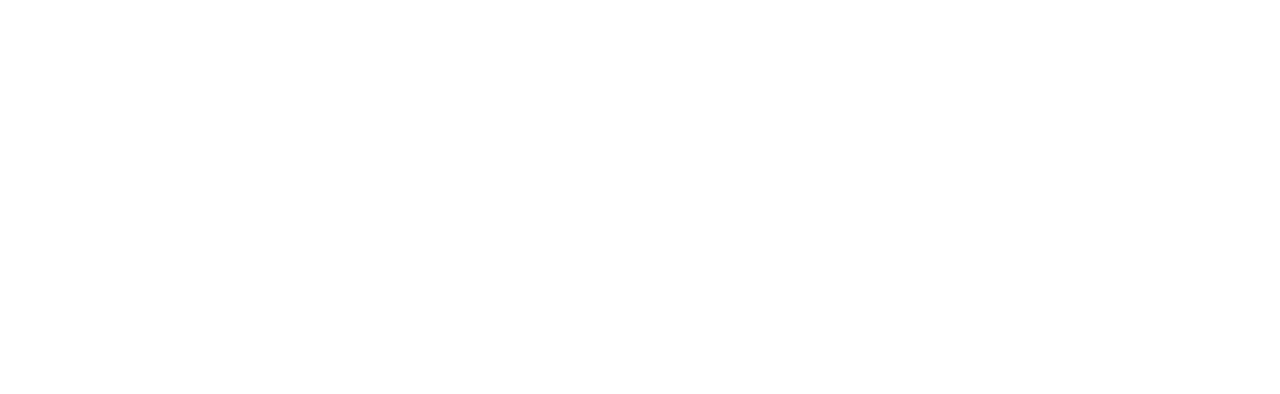
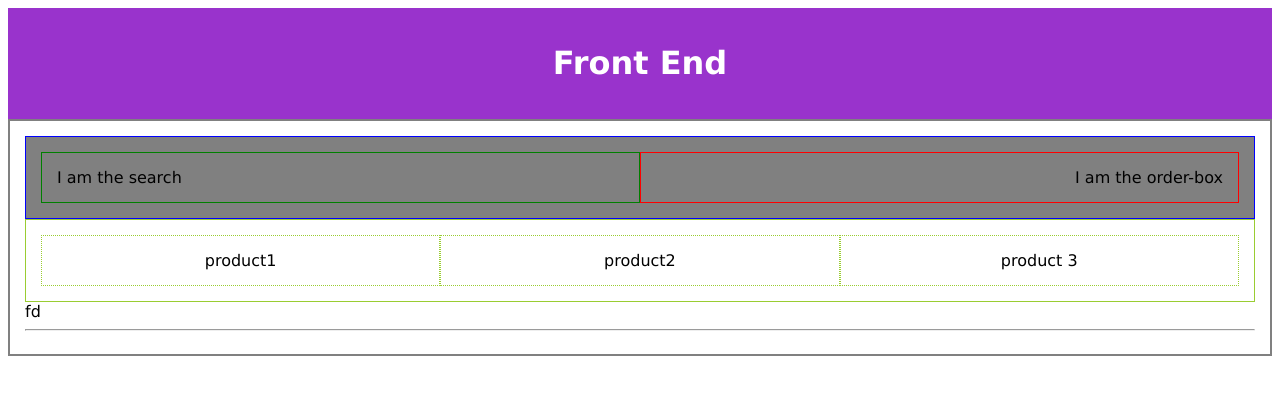
Before and after one commit to Tpseftel/Pure-Javascript-Challenge, a plain HTML site: page index.html in a window 1280 px wide. Drawn offline with Linux system fonts and the light colour scheme.

Commit message:
Backbone html Structure

```diff
--- a/css/styles.css
+++ b/css/styles.css
@@ -0,0 +1,124 @@
+/* Grid  */
+* {
+    box-sizing: border-box;
+}
+
+.row::after {
+    content: "";
+    clear: both;
+    display: table;
+}
+
+[class*="col-"] {
+    float: left;
+    padding: 15px;
+}
+
+.col-1 {
+    width: 8.33%;
+}
+
+.col-2 {
+    width: 16.66%;
+}
+
+.col-3 {
+    width: 25%;
+}
+
+.col-4 {
+    width: 33.33%;
+}
+
+.col-5 {
+    width: 41.66%;
+}
+
+.col-6 {
+    width: 50%;
+}
+
+.col-7 {
+    width: 58.33%;
+}
+
+.col-8 {
+    width: 66.66%;
+}
+
+.col-9 {
+    width: 75%;
+}
+
+.col-10 {
+    width: 83.33%;
+}
+
+.col-11 {
+    width: 91.66%;
+}
+
+.col-12 {
+    width: 100%;
+}
+
+html {
+    font-family: "Lucida Sans", sans-serif;
+}
+
+.header {
+    background-color: #9933cc;
+    color: #ffffff;
+    padding: 15px;
+    text-align: center;
+}
+
+.menu ul {
+    list-style-type: none;
+    margin: 0;
+    padding: 0;
+}
+
+.menu li {
+    padding: 8px;
+    margin-bottom: 7px;
+    background-color: #33b5e5;
+    color: #ffffff;
+    box-shadow: 0 1px 3px rgba(0, 0, 0, 0.12), 0 1px 2px rgba(0, 0, 0, 0.24);
+}
+
+.menu li:hover {
+    background-color: #0099cc;
+}
+
+/* Grid End */
+
+#main-container {
+    border: 2px solid grey;
+}
+
+#main-bar {
+    border: 1px solid blue;
+    background-color: grey;
+}
+
+#search-box {
+    text-align: left;
+    border: 1px solid green;
+}
+
+#order-box {
+    text-align: right;
+    border: 1px solid red;
+}
+
+
+#product-container {
+    border: 1px solid   yellowgreen;
+    text-align: center;
+}
+
+#product-item {
+    border: 1px  dotted   yellowgreen;
+
+}
--- a/index.html
+++ b/index.html
@@ -1,13 +1,47 @@
 <!DOCTYPE html>
 <html lang="en">
+
 <head>
     <meta charset="UTF-8">
     <meta name="viewport" content="width=device-width, initial-scale=1.0">
     <link rel="stylesheet" href=".\css\styles.css">
     <title>Document</title>
 </head>
+
 <body>
+    <div class="header">
+        <h1>Front End</h1>
+    </div>
+    <div id="main-container" class="col-12">
+        <div id="main-bar" class="col-12">
+            <div id="search-box" class="col-6">
+                I am the search
+            </div>
+            <div id="order-box" class="col-6">
+                I am the order-box
+            </div>
+        </div> <!-- Main Bar End-->
+        <div id="product-container" class="col-12">
+            <div id="product-item" class="col-4">
+                product1
+            </div>
+            <div id="product-item" class="col-4">
+                product2
+            </div>
+            <div id="product-item" class="col-4">
+                product 3
+            </div>
+            </div>
+            <br>
+            fd
+            <hr>
+
+        </div> <!--Product-Container End-->
+    </div> <!-- Main Container End -->
+
+
 
     <script src=".\src\main.js"></script>
 </body>
+
 </html>
```
